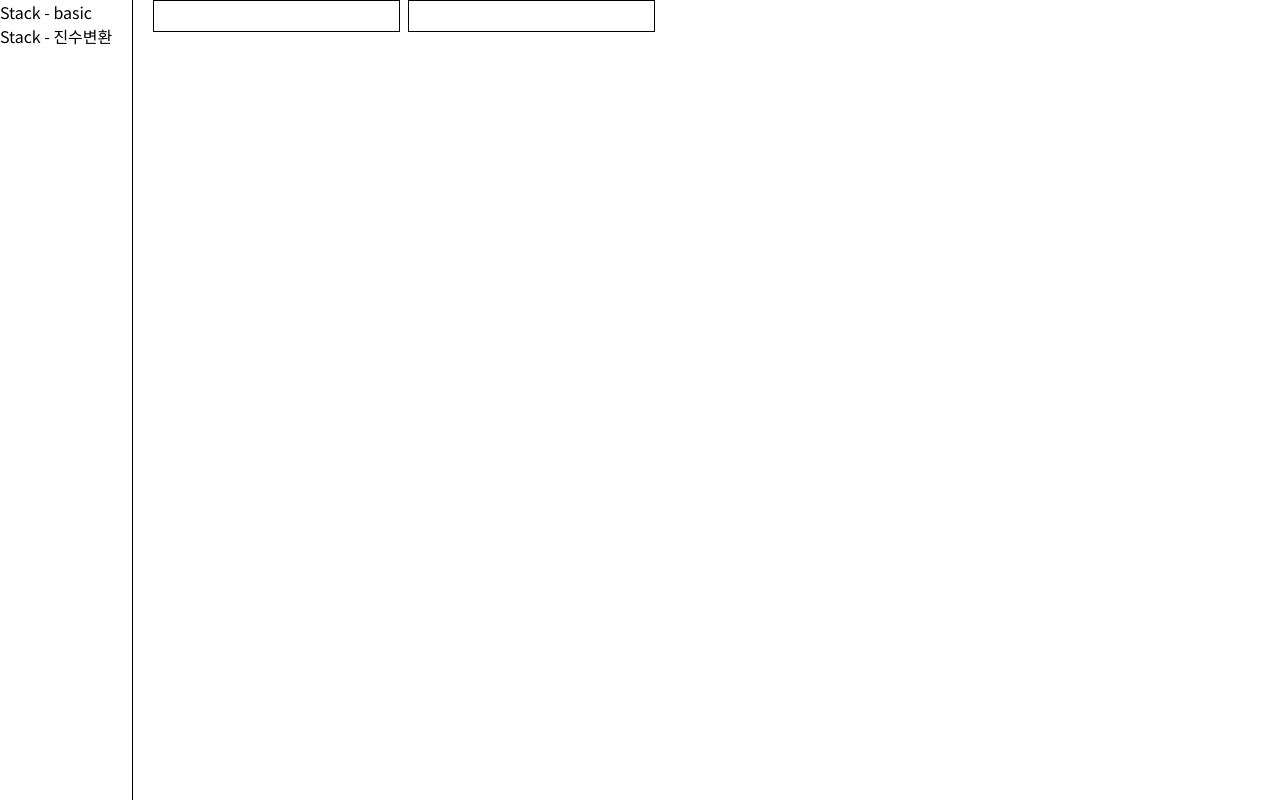
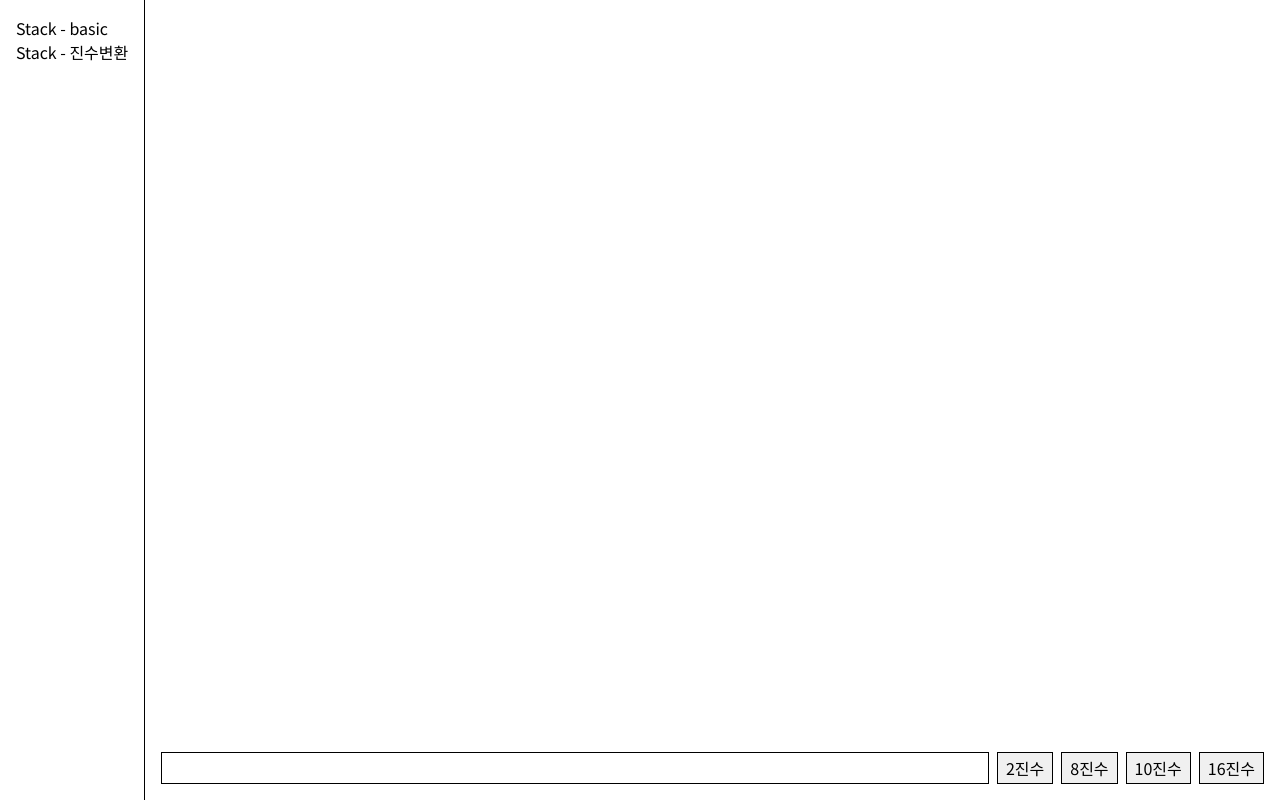
Before and after one commit to jhyoon97/ts-playground, a React (Create React App) app: page /stack-number-base in a window 1280 px wide. Built offline with nearby package versions, Linux system fonts and the light colour scheme.

Commit message:
Stack 챕터 css

```diff
--- a/src/RouteList.tsx
+++ b/src/RouteList.tsx
@@ -1,14 +1,14 @@
 import { Routes, Route } from "react-router-dom";
 
 // pages
-import Main from "pages/Main";
+import Default from "layouts/Default";
 import StackBasic from "pages/StackBasic";
 import StackNumberBase from "pages/StackNumberBase";
 
 const RouteList = () => {
   return (
     <Routes>
-      <Route path="/" element={<Main />}>
+      <Route path="/" element={<Default />}>
         <Route path="/stack-basic" element={<StackBasic />} />
         <Route path="/stack-number-base" element={<StackNumberBase />} />
       </Route>
--- a/src/components/Button.tsx
+++ b/src/components/Button.tsx
@@ -6,7 +6,6 @@ import type { ButtonHTMLAttributes, ClassAttributes } from "react";
 
 const box = css`
   padding: 0 0.5rem;
-  margin-right: 0.5rem;
   background: #f0f0f0;
   height: 2rem;
   border: 1px solid black;
--- a/src/components/Input.tsx
+++ b/src/components/Input.tsx
@@ -5,8 +5,8 @@ import { css } from "@emotion/react";
 import type { InputHTMLAttributes, ClassAttributes } from "react";
 
 const box = css`
+  flex: 1;
   padding: 0.5rem;
-  margin-right: 0.5rem;
   height: 2rem;
   background: #fff;
   border: 1px solid black;
--- a/src/pages/Main.tsx
+++ b/src/layouts/Default.tsx
@@ -4,15 +4,19 @@ import { css } from "@emotion/react";
 const box = css`
   display: flex;
   flex-direction: row;
+  width: 100%;
   height: 100vh;
 `;
 
 const side = css`
   display: flex;
   flex-direction: column;
-  padding-right: 20px;
-  margin-right: 20px;
+  padding: 1rem;
   border-right: 1px solid #000;
+`;
+
+const outletBox = css`
+  flex: 1;
 `;
 
 const Main = () => {
@@ -23,7 +27,9 @@ const Main = () => {
         <NavLink to="/stack-number-base">Stack - 진수변환</NavLink>
       </div>
 
-      <Outlet />
+      <div css={outletBox}>
+        <Outlet />
+      </div>
     </div>
   );
 };
--- a/src/pages/StackBasic.tsx
+++ b/src/pages/StackBasic.tsx
@@ -1,5 +1,6 @@
 /* eslint-disable react/no-array-index-key */
 import { useState, useEffect } from "react";
+import { css } from "@emotion/react";
 
 // components
 import Input from "components/Input";
@@ -9,6 +10,41 @@ import Button from "components/Button";
 import Stack from "structures/Stack";
 
 const stack = new Stack();
+
+const box = css`
+  display: flex;
+  flex-direction: column;
+  width: 100%;
+  height: 100vh;
+`;
+
+const dataBox = css`
+  flex: 1;
+  display: flex;
+  flex-direction: column-reverse;
+  padding: 1rem;
+`;
+
+const dataItem = css`
+  margin-top: 0.5rem;
+  padding: 0.5rem;
+  background: #333;
+  border-radius: 1rem;
+  color: #fff;
+  width: 100%;
+  text-align: center;
+`;
+
+const formBox = css`
+  display: flex;
+  flex-direction: row;
+  padding: 1rem;
+  width: 100%;
+
+  & > *:not(:last-child) {
+    margin-right: 0.5rem;
+  }
+`;
 
 const StackBasic = () => {
   const [data, setData] = useState(stack.getItems());
@@ -45,11 +81,16 @@ const StackBasic = () => {
   };
 
   return (
-    <div>
-      {data.map((item, index) => (
-        <div key={index}>{item}</div>
-      ))}
+    <div css={box}>
+      <div css={dataBox}>
+        {data.map((item, index) => (
+          <div key={index} css={dataItem}>
+            STACK[{index}] {item}
+          </div>
+        ))}
+      </div>
       <form
+        css={formBox}
         onSubmit={(e) => {
           e.preventDefault();
           handlePush();
--- a/src/pages/StackNumberBase.tsx
+++ b/src/pages/StackNumberBase.tsx
@@ -1,5 +1,6 @@
 /* eslint-disable react/no-array-index-key */
 import { useState } from "react";
+import { css } from "@emotion/react";
 
 // components
 import Input from "components/Input";
@@ -11,76 +12,120 @@ import Stack from "structures/Stack";
 const stack = new Stack();
 const charset = "0123456789ABCDEF";
 
+const box = css`
+  display: flex;
+  flex-direction: column;
+  width: 100%;
+  height: 100vh;
+`;
+
+const dataBox = css`
+  flex: 1;
+  display: flex;
+  flex-direction: column-reverse;
+  padding: 1rem;
+`;
+
+const dataItem = css`
+  margin-top: 0.5rem;
+  padding: 0.5rem;
+  background: #333;
+  border-radius: 1rem;
+  color: #fff;
+  width: 100%;
+  text-align: center;
+
+  & > mark {
+    background: none;
+    color: yellow;
+  }
+`;
+
+const resultBox = css`
+  padding: 1rem;
+`;
+
+const formBox = css`
+  display: flex;
+  flex-direction: row;
+  padding: 1rem;
+  width: 100%;
+
+  & > *:not(:last-child) {
+    margin-right: 0.5rem;
+  }
+`;
+
 const StackNumberBase = () => {
-  const [results, setResults] = useState<Array<string>>([]);
+  const [result, setResult] = useState<string>("");
+  const [process, setProcess] = useState<Array<any>>([]);
   const [numberInput, setNumberInput] = useState("");
-  const [baseInput, setBaseInput] = useState("");
+  const [numberInputSave, setNumberInputSave] = useState("");
+  const [baseNumber, setBaseNumber] = useState(0);
 
-  const calc = (number: number, base: number) => {
-    const division = Math.floor(number / base);
+  const conversion = (number: number, base: number) => {
+    const quotient = Math.floor(number / base);
 
-    if (division === 0) {
-      stack.push(number);
+    if (quotient === 0) {
+      stack.push({ number, quotient, remainder: number });
       return;
     }
 
-    stack.push(number % base);
-    calc(division, base);
+    stack.push({ number, quotient, remainder: number % base });
+    conversion(quotient, base);
   };
 
-  const handleConvert = () => {
-    if (
-      numberInput === "" ||
-      baseInput === "" ||
-      Number.isNaN(Number(numberInput)) ||
-      Number.isNaN(Number(baseInput))
-    ) {
-      return;
+  const handleConversion = (base: number) => {
+    conversion(Number(numberInput), Number(base));
+
+    setProcess(stack.getItems());
+    let resultString = "";
+
+    while (!stack.getIsEmpty()) {
+      resultString += charset[stack.pop().remainder];
     }
 
-    if (Number(baseInput) > 16) {
-      alert("base number는 16 이하만 가능합니다.");
-      setBaseInput("");
-      return;
-    }
-
-    calc(Number(numberInput), Number(baseInput));
-
-    let result = "";
-
-    while (!stack.isEmpty()) {
-      result += charset[stack.pop()];
-    }
-
-    setResults([
-      ...results,
-      `${numberInput}을(를) ${baseInput}진법으로 변환 : ${result}`,
-    ]);
+    setNumberInputSave(numberInput);
+    setResult(resultString);
+    setBaseNumber(base);
     stack.clear();
-    setNumberInput("");
-    setBaseInput("");
   };
 
   return (
-    <div>
-      {results.map((item, index) => (
-        <div key={index}>{item}</div>
-      ))}
-      <form
-        onSubmit={(e) => {
-          e.preventDefault();
-          handleConvert();
-        }}
-      >
+    <div css={box}>
+      <div css={dataBox}>
+        {process.map((item, index) => (
+          <div key={index} css={dataItem}>
+            STACK[{index}] {" - "}
+            {`${item.number}/${baseNumber} = ${item.quotient}`} ...
+            <mark> {item.remainder}</mark>
+          </div>
+        ))}
+      </div>
+      <div css={resultBox}>
+        {result && (
+          <div css={dataItem}>
+            {numberInputSave}의 {baseNumber}진수: {result}
+          </div>
+        )}
+      </div>
+      <form css={formBox}>
         <Input
           onChange={(e) => setNumberInput(e.target.value)}
           value={numberInput}
         />
-        <Input
-          onChange={(e) => setBaseInput(e.target.value)}
-          value={baseInput}
-        />
-        {numberInput && baseInput && <Button type="submit">CONVERT</Button>}
+        <Button type="button" onClick={() => handleConversion(2)}>
+          2진수
+        </Button>
+        <Button type="button" onClick={() => handleConversion(8)}>
+          8진수
+        </Button>
+        <Button type="button" onClick={() => handleConversion(10)}>
+          10진수
+        </Button>
+        <Button type="button" onClick={() => handleConversion(16)}>
+          16진수
+        </Button>
       </form>
     </div>
   );
```
